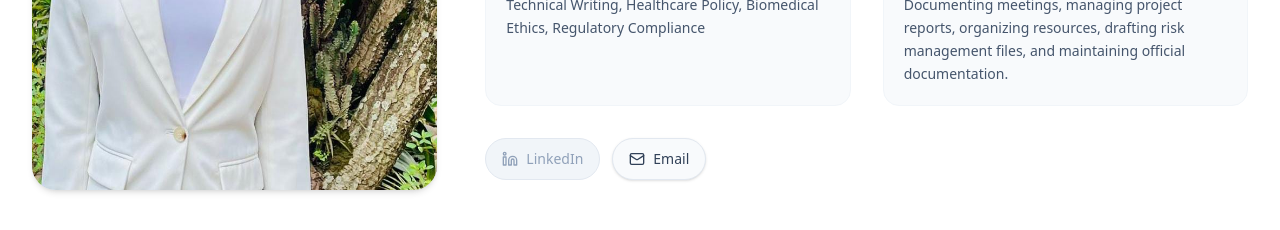
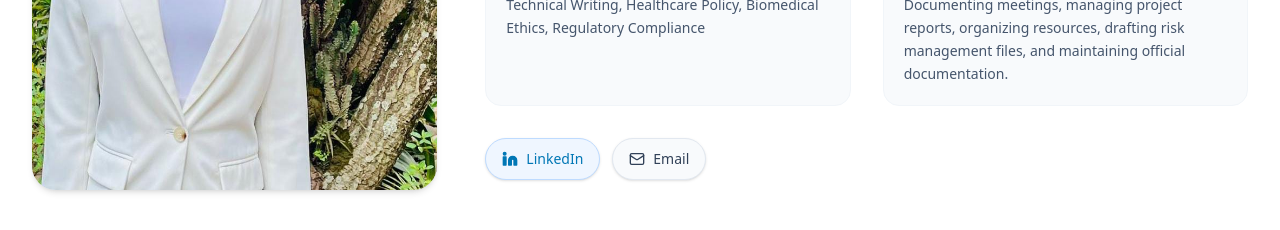
Before and after one commit to misaki-ebamu/team-avron, a React (Vite) app: page /#/team in a window 1280 px wide. Shown: the part 2120-2350 px from the top of the page. Built offline with nearby package versions, Linux system fonts and the light colour scheme.

Commit message:
feat(team): update LinkedIn profile for Mercy Nabusiita

```diff
--- a/src/data.ts
+++ b/src/data.ts
@@ -63,7 +63,7 @@ export const TEAM_MEMBERS: TeamMember[] = [
     responsibilities: "Documenting meetings, managing project reports, organizing resources, drafting risk management files, and maintaining official documentation.",
     bio: "Mercy brings strong organizational and communication skills to the team. Her attention to detail ensures that all project documentation, ethical standards, and administrative records are maintained at a professional standard.",
     photoUrl: "./MERCY.jpeg",
-    linkedin: "#",
+    linkedin: "https://www.linkedin.com/in/mercy-nabusiita-399927335",
     email: "nabusiitam@gmail.com"
   },
   {
```
